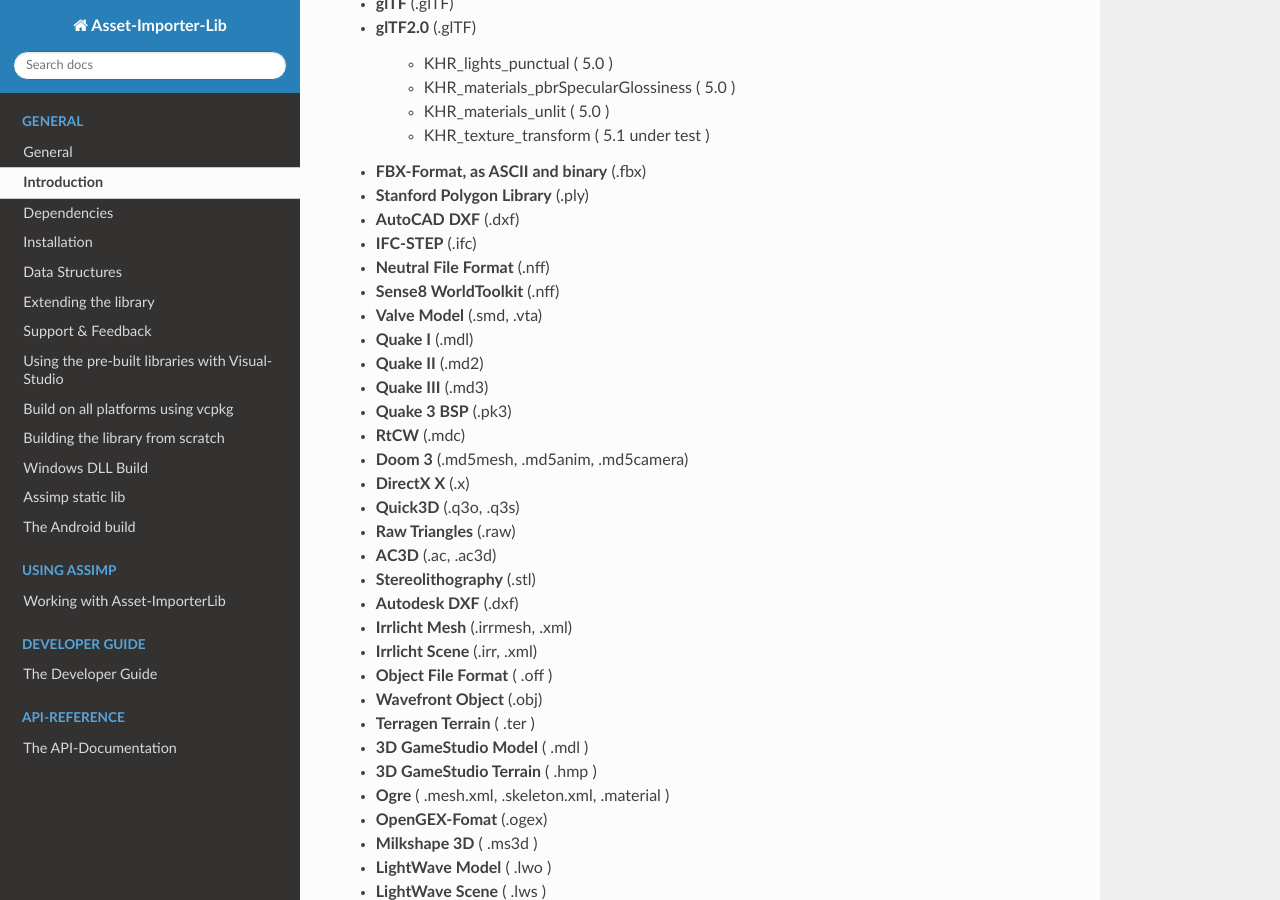
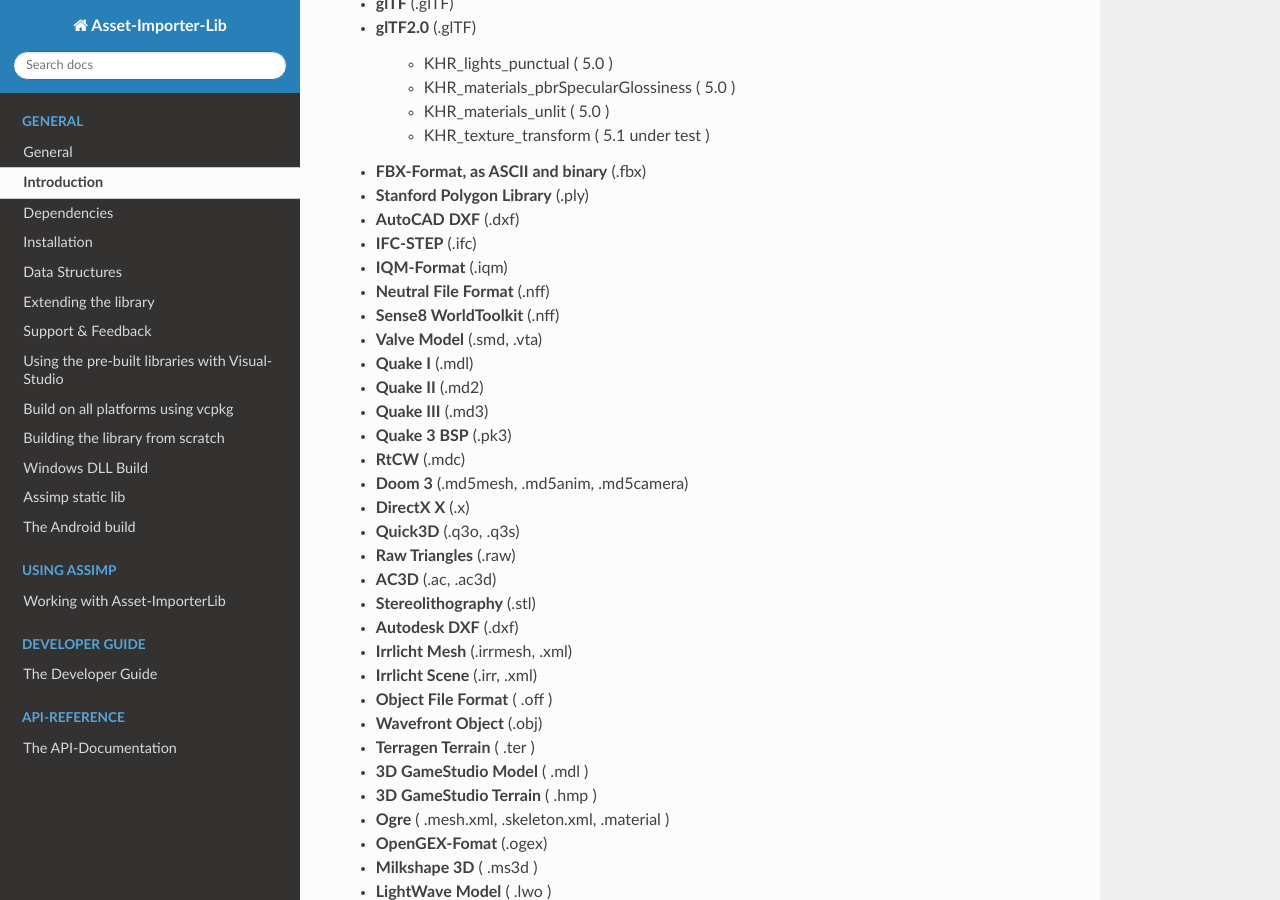
Before and after one commit to assimp/assimp-docs, a Sphinx documentation site: the page built from source/about/introduction.rst, in a window 1280 px wide and 900 px high, scrolled down 924 px. Built offline with Sphinx 7.4.7 and the Read the Docs theme 2.0.0, drawn with Linux system fonts in a browser that asks for light colours.

```diff
--- a/source/about/introduction.rst
+++ b/source/about/introduction.rst
@@ -34,6 +34,7 @@
 * **Stanford Polygon Library** (.ply)
 * **AutoCAD DXF** (.dxf)
 * **IFC-STEP** (.ifc)
+* **IQM-Format** (.iqm)
 * **Neutral File Format** (.nff)
 * **Sense8 WorldToolkit** (.nff)
 * **Valve Model** (.smd, .vta)
```
